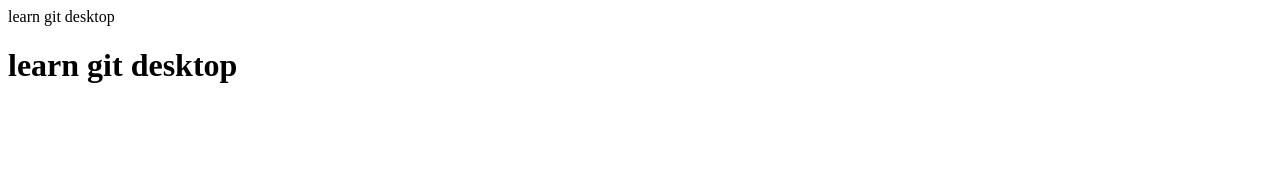
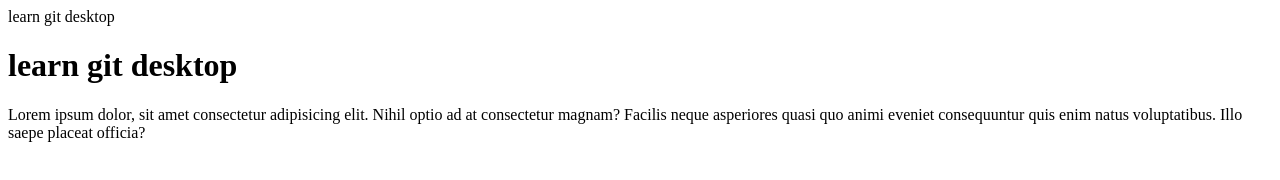
Before and after one commit to LeevongBP/git.desktop, a plain HTML site: page index.html in a window 1280 px wide. Drawn offline with Linux system fonts and the light colour scheme.

Commit message:
add some content
add content

```diff
--- a/index.html
+++ b/index.html
@@ -7,5 +7,8 @@
     </head>
     <body>
         <h1>learn git desktop</h1>
+        <p> Lorem ipsum dolor, sit amet consectetur adipisicing elit.
+            Nihil optio ad at consectetur magnam? Facilis neque asperiores quasi quo animi eveniet consequuntur quis enim natus voluptatibus.
+            Illo saepe placeat officia?</p>
     </body>
 </html>
```
